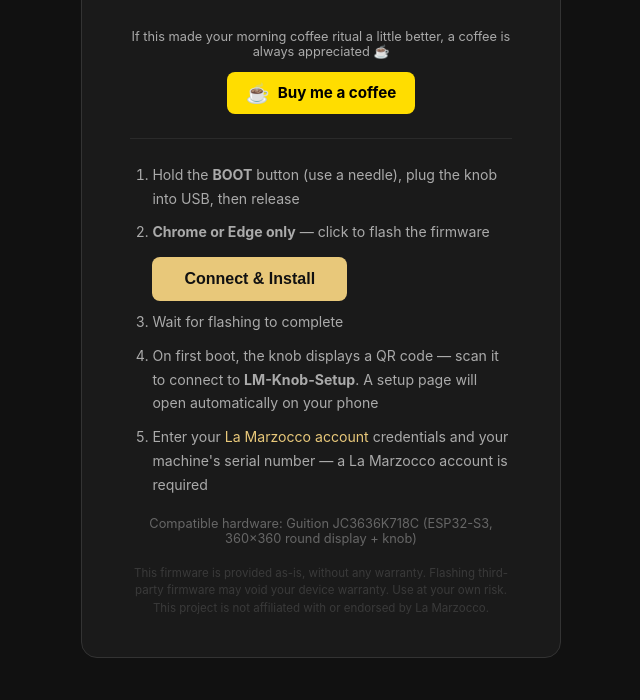
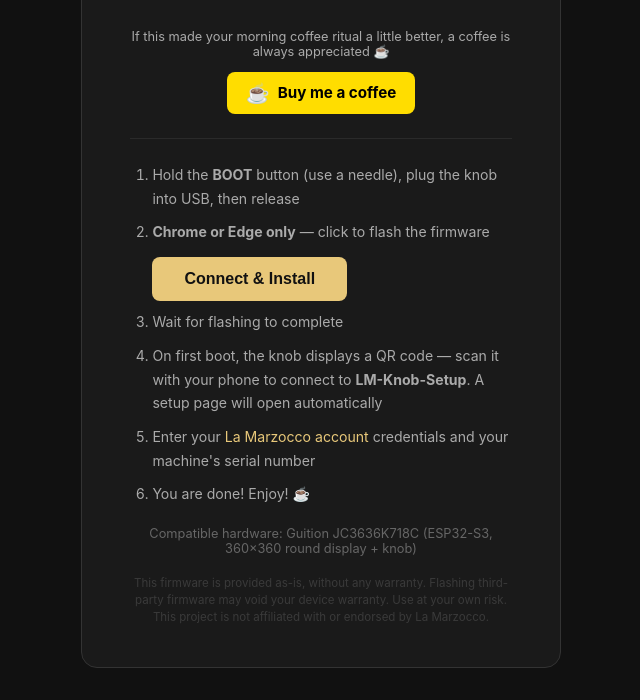
Before and after one commit to pschneeberger1986-ops/Knob-test, a plain HTML site: page index.html in a window 1280 px wide. Shown: the part 226-926 px from the top of the page, without its empty margins (319-959 px from the left). Drawn offline with Linux system fonts and the light colour scheme.

Commit message:
Add files via upload

```diff
--- a/index.html
+++ b/index.html
@@ -97,8 +97,9 @@
           </div>
         </li>
         <li>Wait for flashing to complete</li>
-        <li>On first boot, the knob displays a QR code — scan it to connect to <strong>LM-Knob-Setup</strong>. A setup page will open automatically on your phone</li>
-        <li>Enter your <a href="https://home.lamarzocco.com/" target="_blank">La Marzocco account</a> credentials and your machine's serial number — a La Marzocco account is required</li>
+        <li>On first boot, the knob displays a QR code — scan it with your phone to connect to <strong>LM-Knob-Setup</strong>. A setup page will open automatically</li>
+        <li>Enter your <a href="https://home.lamarzocco.com/" target="_blank">La Marzocco account</a> credentials and your machine's serial number</li>
+        <li>You are done! Enjoy! ☕</li>
       </ol>
     </div>
 
```
